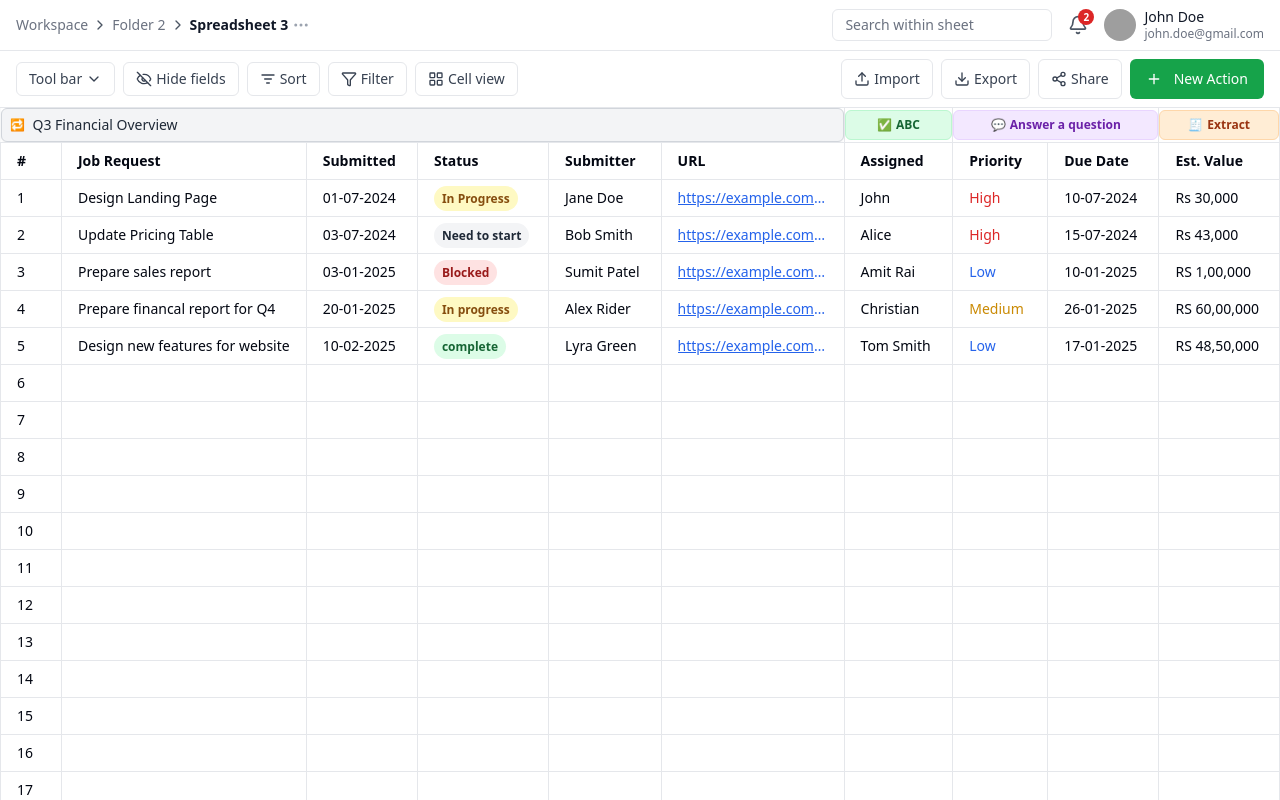
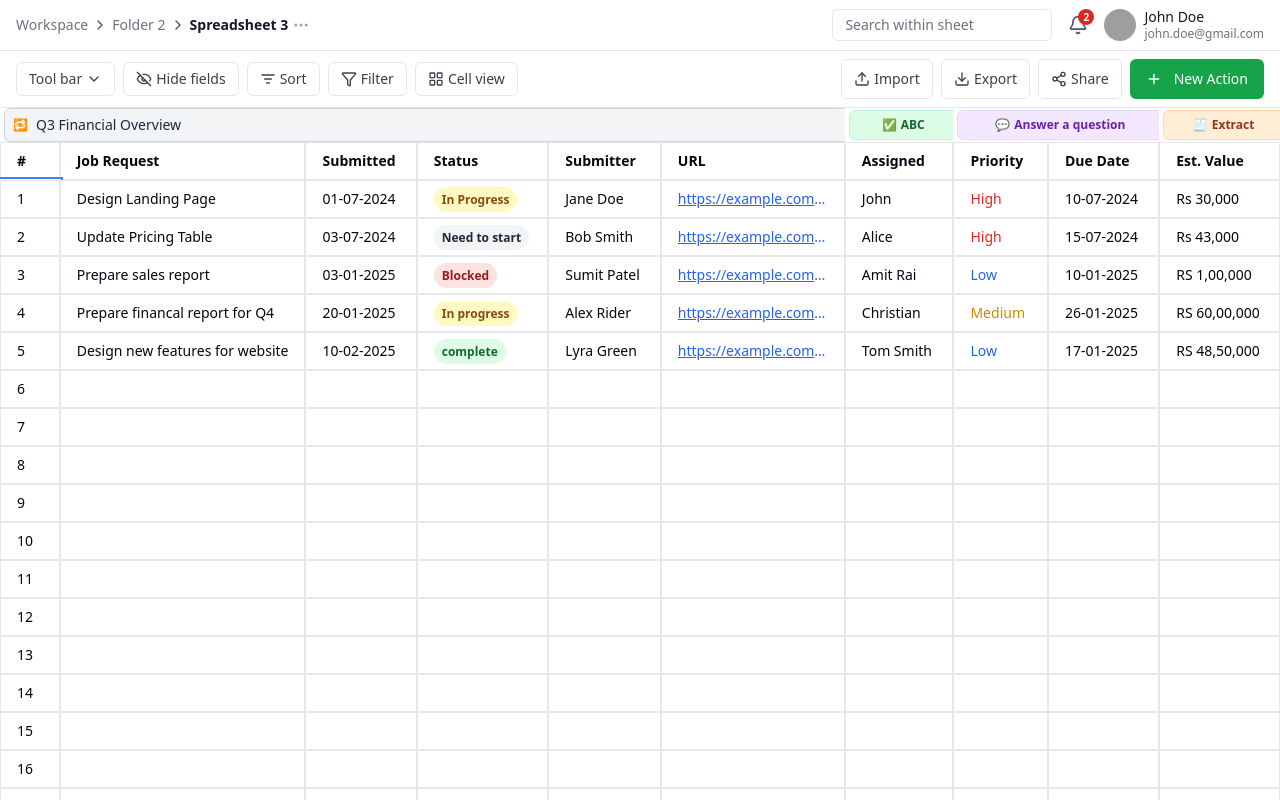
Before and after one commit to The-morning-star23/intern-spreadsheet, a React (Vite) app: page / in a window 1280 px wide. Shown: the top 800 px of the page. Built offline with nearby package versions, Linux system fonts and the light colour scheme; grey boxes are pictures that could not be loaded.

Commit message:
updated Table.jsx, fixed last column vorder cut-off

```diff
--- a/src/components/Table.tsx
+++ b/src/components/Table.tsx
@@ -1,4 +1,3 @@
-// ...same imports
 import {
   useReactTable,
   getCoreRowModel,
@@ -115,38 +114,45 @@ const Table = () => {
 
   return (
     <div className="overflow-auto">
-      <table className="min-w-full text-sm table-fixed border-collapse">
+      <table className="min-w-full text-sm table-fixed border-separate border-spacing-0">
         <thead>
-          {/* Toolbar Header Row */}
+          {/* Custom Toolbar Header */}
           <tr className="text-xs font-medium text-left">
-            <th colSpan={6} className="p-0 border-r bg-white">
+            {/* Q3 tab spans 6 columns */}
+            <th colSpan={6} className="p-0 bg-white">
               <button
-                className="w-full h-full flex items-center gap-2 rounded-md border border-gray-300 bg-gray-100 px-2 py-[6px] shadow-sm hover:bg-gray-200 focus:outline focus:outline-blue-500"
+                className="w-full h-full flex items-center gap-2 rounded-md border border-gray-300 bg-gray-100 px-2 py-[6px] mx-1 shadow-sm hover:bg-gray-200 focus:outline focus:outline-blue-500"
                 aria-label="Q3 Financial Overview"
               >
                 <span className="text-blue-500">🔁</span>
                 <span className="truncate text-sm font-medium text-gray-800">Q3 Financial Overview</span>
               </button>
             </th>
-            <th colSpan={1} className="p-0 border-r bg-white">
+
+            {/* ABC tab */}
+            <th colSpan={1} className="p-0 bg-white">
               <button
-                className="w-full h-full flex items-center justify-center gap-1 rounded-md border border-green-200 bg-green-100 text-green-800 px-2 py-[6px] text-xs font-semibold hover:bg-green-200 focus:outline focus:outline-blue-500"
+                className="w-full h-full flex items-center justify-center gap-1 rounded-md border border-green-200 bg-green-100 text-green-800 px-2 py-[6px] mx-1 text-xs font-semibold hover:bg-green-200 focus:outline focus:outline-blue-500"
                 aria-label="ABC"
               >
                 ✅ <span>ABC</span>
               </button>
             </th>
-            <th colSpan={2} className="p-0 border-r bg-white">
+
+            {/* Answer a question tab */}
+            <th colSpan={2} className="p-0 bg-white">
               <button
-                className="w-full h-full flex items-center justify-center gap-1 rounded-md border border-purple-200 bg-purple-100 text-purple-800 px-2 py-[6px] text-xs font-semibold hover:bg-purple-200 focus:outline focus:outline-blue-500"
+                className="w-full h-full flex items-center justify-center gap-1 rounded-md border border-purple-200 bg-purple-100 text-purple-800 px-2 py-[6px] mx-1 text-xs font-semibold hover:bg-purple-200 focus:outline focus:outline-blue-500"
                 aria-label="Answer a question"
               >
                 💬 <span>Answer a question</span>
               </button>
             </th>
-            <th colSpan={1} className="p-0 border-r bg-white">
+
+            {/* Extract tab */}
+            <th colSpan={1} className="p-0 bg-white">
               <button
-                className="w-full h-full flex items-center justify-center gap-1 rounded-md border border-orange-200 bg-orange-100 text-orange-800 px-2 py-[6px] text-xs font-semibold hover:bg-orange-200 focus:outline focus:outline-blue-500"
+                className="w-full h-full flex items-center justify-center gap-1 rounded-md border border-orange-200 bg-orange-100 text-orange-800 px-2 py-[6px] mx-1 text-xs font-semibold hover:bg-orange-200 focus:outline focus:outline-blue-500"
                 aria-label="Extract"
               >
                 🧾 <span>Extract</span>
@@ -154,18 +160,21 @@ const Table = () => {
             </th>
           </tr>
 
-          {/* Column Header Row */}
+          {/* Table Headers */}
           {table.getHeaderGroups().map(headerGroup => (
             <tr key={headerGroup.id} className="bg-gray-100 text-left font-medium">
-              {headerGroup.headers.map(header => (
+              {headerGroup.headers.map((header, index) => {
+                const isLast = index === headerGroup.headers.length - 1;
+                return (
                   <th
                     key={header.id}
-                  className="px-4 py-2 border w-auto select-none bg-white"
+                    className={`px-4 py-2 border bg-white w-auto select-none ${isLast ? 'border-r' : ''}`}
                     style={{ width: header.getSize() }}
                   >
                     {header.isPlaceholder ? null : flexRender(header.column.columnDef.header, header.getContext())}
                   </th>
-              ))}
+                );
+              })}
             </tr>
           ))}
         </thead>
@@ -173,20 +182,21 @@ const Table = () => {
         <tbody>
           {table.getRowModel().rows.map((row, rowIndex) => (
             <tr className="bg-white hover:bg-gray-50" key={row.id}>
-              {row.getVisibleCells().map((cell, colIndex) => {
-                const isSelected = rowIndex === selectedCell[0] && colIndex === selectedCell[1];
+              {row.getVisibleCells().map((cell, index) => {
+                const isSelected = rowIndex === selectedCell[0] && index === selectedCell[1];
                 const isEmpty = !cell.getValue();
+                const isLast = index === row.getVisibleCells().length - 1;
 
                 return (
                   <td
                     key={cell.id}
-                    className={`px-4 py-2 border truncate whitespace-nowrap ${
+                    className={`px-4 py-2 border truncate whitespace-nowrap bg-white ${
                       isSelected
                         ? isEmpty
                           ? "outline outline-green-500 outline-2"
                           : "ring-2 ring-blue-500 ring-offset-1"
                         : ""
-                    }`}
+                    } ${isLast ? "border-r" : ""}`}
                   >
                     {flexRender(cell.column.columnDef.cell, cell.getContext())}
                   </td>
```
Lines whose indentation alone changed are shown as unchanged.
